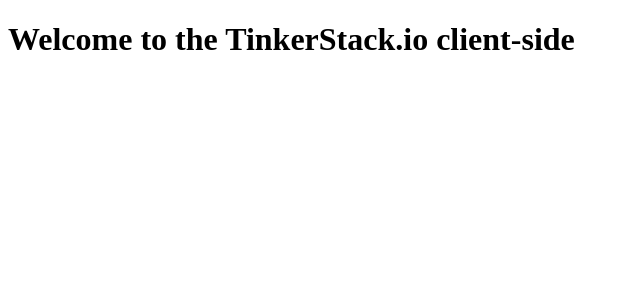
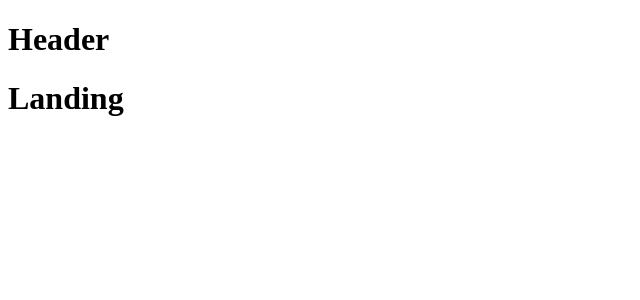
Before and after one commit to derrickyoo/tinker-stack-io, a React (Create React App) app in the folder client/: page / in a window 1280 px wide. Shown: the top 300 px of the page, without its empty margins (0-640 px from the left). Built offline with nearby package versions, Linux system fonts and the light colour scheme.

Commit message:
Added base routing using react-router-dom

```diff
--- a/client/src/components/App.js
+++ b/client/src/components/App.js
@@ -1,7 +1,24 @@
 import React from "react";
+import { BrowserRouter, Route } from "react-router-dom";
+
+const Header = () => <h1>Header</h1>;
+const Landing = () => <h1>Landing</h1>;
+const Dashboard = () => <h1>Dashboard</h1>;
+const Profile = () => <h1>Profile</h1>;
 
 const App = () => {
-  return <h1>Welcome to the TinkerStack.io client-side</h1>;
+  return (
+    <div>
+      <BrowserRouter>
+        <div>
+          <Header />
+          <Route exact path="/" component={Landing} />
+          <Route exact path="/dashboard" component={Dashboard} />
+          <Route path="/profile" component={Profile} />
+        </div>
+      </BrowserRouter>
+    </div>
+  );
 };
 
 export default App;
```
